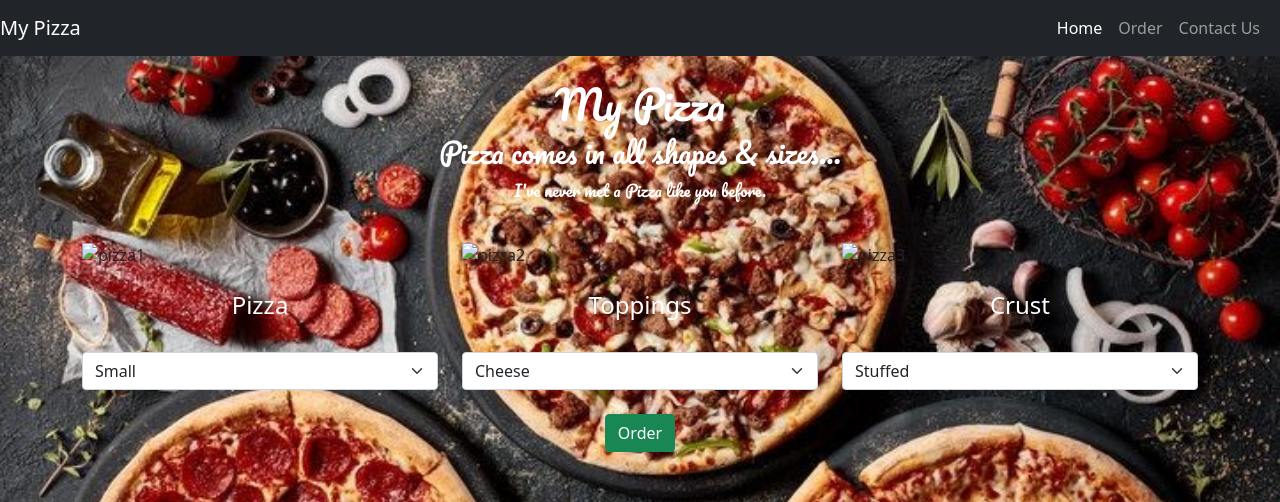
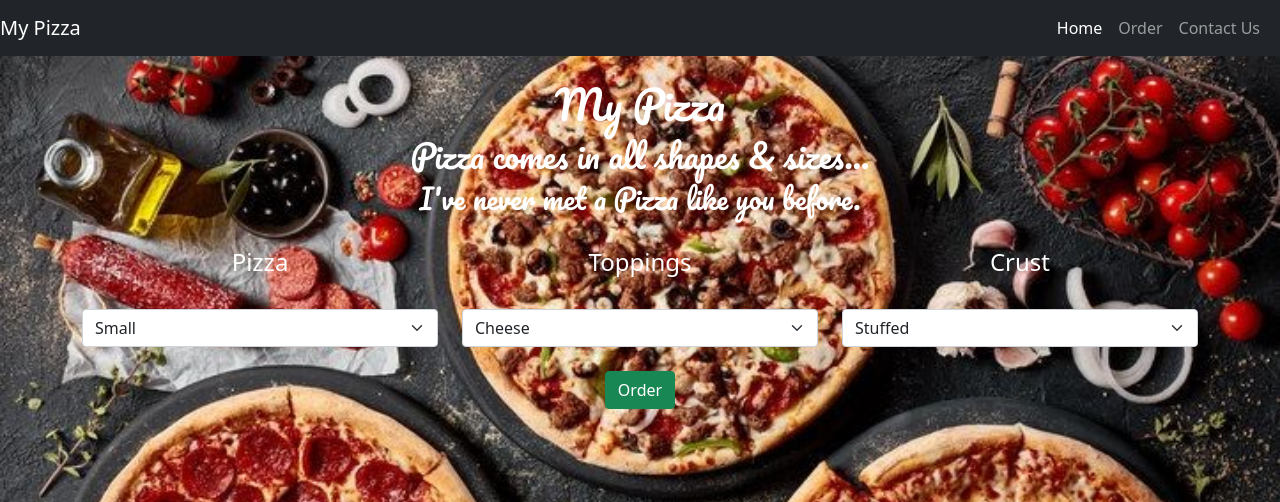
Before and after one commit to Cliffland/myPizza, a plain HTML site: page index.html in a window 1280 px wide. Shown: the top 502 px of the page. Drawn offline with nearby package versions, Linux system fonts and the light colour scheme.

Commit message:
removed img in pizzaImg

```diff
--- a/index.html
+++ b/index.html
@@ -37,14 +37,14 @@
             <section class="sec-services">
                 <header>
                     <h1>My Pizza</h1>
-                    <h3>Pizza comes in all shapes & sizes...</h3>
-                    <p class="p"><span>I've never met a Pizza like you before.</span></p>
+                    <h2>Pizza comes in all shapes & sizes...</h2>
+                    <h3 class="p"><span>I've never met a Pizza like you before.</span></h3>
                 </header><br>
             </section>
             <section class="sec-row">
                 <div class="row pizzaImg">
                     <div class="col-md-4 col-sm-12">
-                        <img class="pizza1" src="#" alt="pizza1" ><br><br>
+                        <!-- <img class="pizza1" src="images/img2.jpg" alt="pizza1" ><br><br> -->
                         <h4 class="pizza1" >Pizza</h4><br>
                         <select class="form-select size" name="size" id="inputSize">
                             <option label="Small" value="500">Small</option>
@@ -53,7 +53,7 @@
                         </select>
                     </div>
                     <div class="col-md-4 col-sm-12">
-                        <img class="pizza2" src="#" alt="pizza2"><br><br>
+                        <!-- <img class="pizza2" src="#" alt="pizza2"><br><br> -->
                         <h4 class="pizza2">Toppings</h4><br>
                         <select class="form-select toppings" name="toppings" id="inputToppings">
                             <option label="Cheese" value="50">Cheese</option>
@@ -62,7 +62,7 @@
                         </select>
                     </div>
                     <div class="col-md-4 col-sm-12">
-                        <img class="pizza3" src="#" alt="pizza3"><br><br>
+                        <!-- <img class="pizza3" src="#" alt="pizza3"><br><br> -->
                         <h4 class="pizza3">Crust</h4><br>
                         <select class="form-select crust" name="crust" id="inputCrust">
                             <option label="Stuffed" value="200">Stuffed</option>
--- a/styles/styles.css
+++ b/styles/styles.css
@@ -1,4 +1,4 @@
-h1,h3,.p{
+h1,h2,.p{
     text-align: center;
     font-family: 'Pacifico', cursive;
     color: #fff;
```
Also changed, not shown: images/img.jpg (added), images/img2.jpg (added), images/img3.jpg (added).
